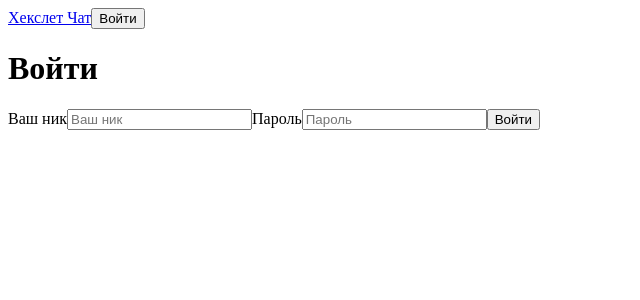
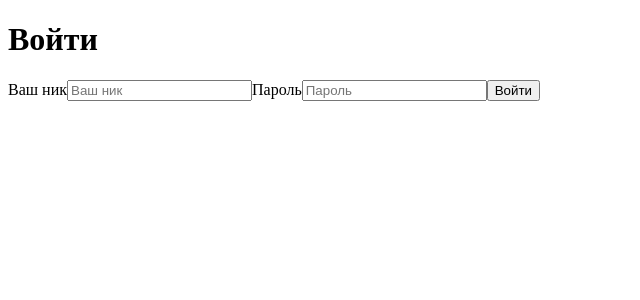
Before and after one commit to daria-z/frontend-project-12, a React (Vite) app in the folder frontend/: page /login in a window 1280 px wide. Shown: the top 300 px of the page, without its empty margins (0-640 px from the left). Built offline with nearby package versions, Linux system fonts and the light colour scheme.

Commit message:
fix(app): minor fixes

```diff
--- a/frontend/src/App.jsx
+++ b/frontend/src/App.jsx
@@ -1,5 +1,4 @@
-import { Routes, Route, BrowserRouter } from 'react-router-dom';
-import { useSelector } from 'react-redux'
+import { Routes, Route, BrowserRouter, Navigate } from 'react-router-dom';
 
 
 import Header from './components/Header/Header.jsx';
@@ -9,19 +8,21 @@ import NotFound from './pages/NotFound.jsx';
 
 
 function App() {
-  const isAuthenticated = useSelector((state) => !!state.auth.token)
+  const token = localStorage.getItem('token')
 
   return (
     <BrowserRouter>
-      <>
-        <Header isAuthenticated={isAuthenticated} />
-        <Routes>
-        <Route path="/" element={<Chat />} />
-        <Route path="/login" element={<Login />} />
-        <Route path="*" element={<NotFound />} />
+      <Routes>
+        <Route
+          path="/login"
+          element={token ? <Navigate to="/channels" replace /> : <Login />}
+        />
+        <Route
+          path="/channels"
+          element={token ? <Chat /> : <Navigate to="/login" replace />}
+        />
+        <Route path="*" element={<Navigate to="/login" replace />} />
       </Routes>
-      </>
-
     </BrowserRouter>
   )
 }
--- a/frontend/src/main.jsx
+++ b/frontend/src/main.jsx
@@ -7,7 +7,6 @@ import App from './App.jsx'
 
 createRoot(document.getElementById('root')).render(
   <StrictMode>
-
       <Provider store={store}>
         <App />
       </Provider>
--- a/frontend/src/pages/Chat.jsx
+++ b/frontend/src/pages/Chat.jsx
@@ -1,5 +1,6 @@
 import { useEffect } from 'react';
 import { useNavigate } from 'react-router-dom';
+import ChannelsList from '../features/channels/components/ChannelsList';
 
 function Chat() {
   const navigate = useNavigate();
@@ -11,8 +12,12 @@ function Chat() {
   }, [navigate]);
 
   return (
-    <h1>Chat</h1>
+    <>
+      <h1>Chat</h1>
+      {<ChannelsList />}
+
+    </>
   )
 };
 
-export default Chat
+export default Chat;
```
